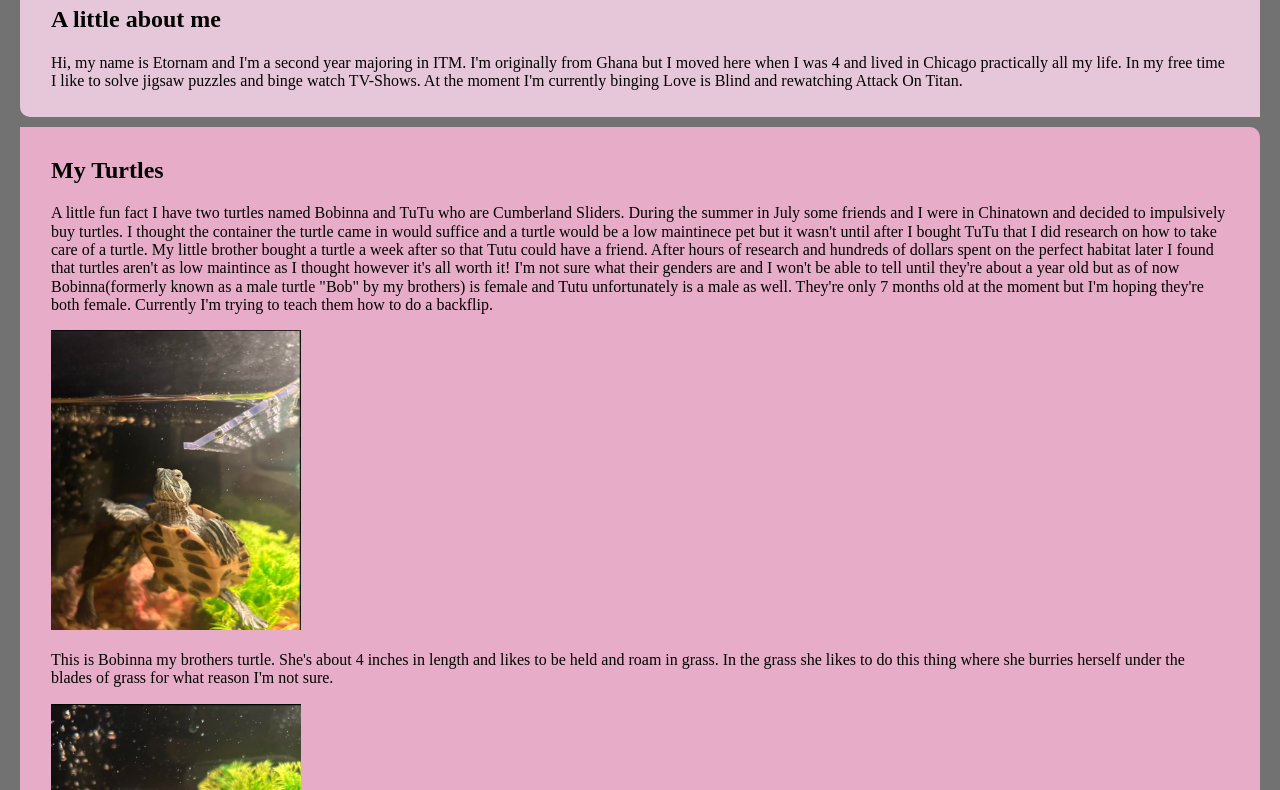
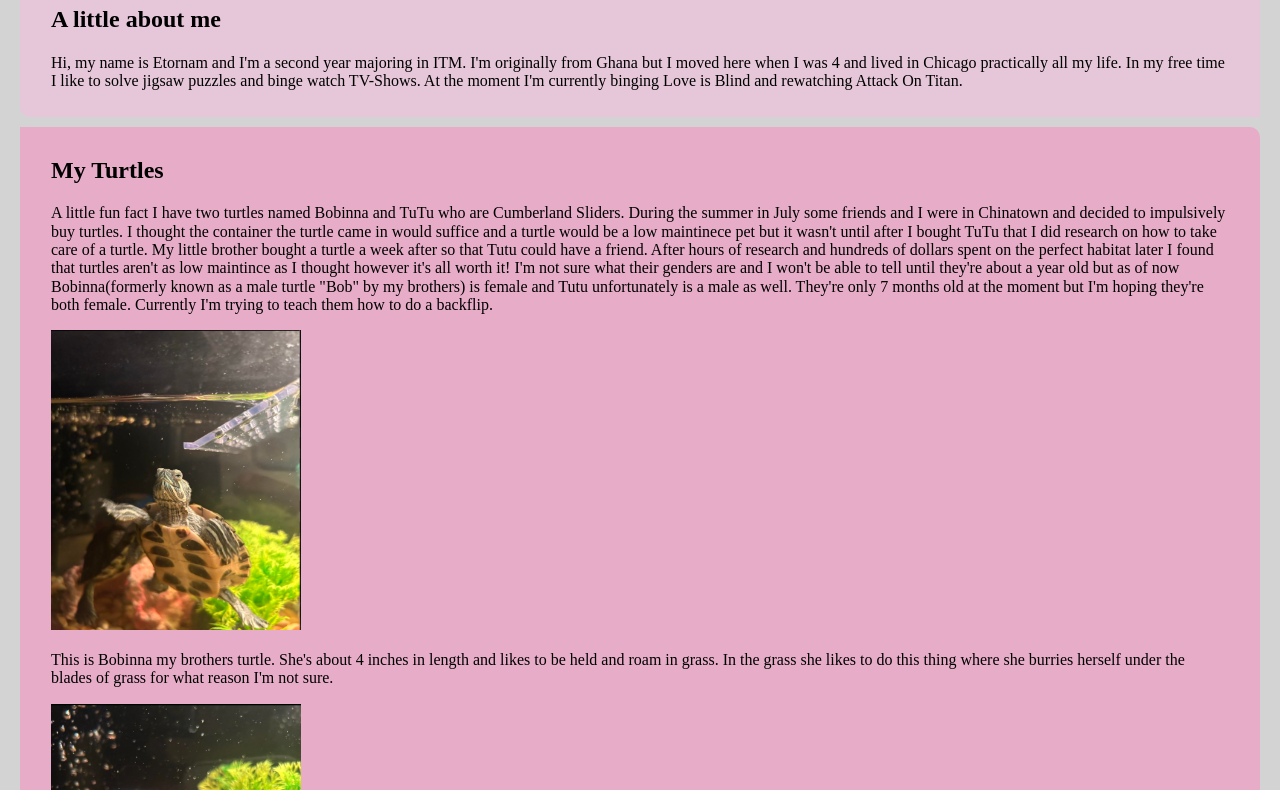
Before and after one commit to etornam19/Project3, a plain HTML site: page index.html in a window 1280 px wide. Shown: the part 156-946 px from the top of the page. Drawn offline with Linux system fonts and the light colour scheme.

Commit message:
Update style.css

```diff
--- a/css/style.css
+++ b/css/style.css
@@ -1,6 +1,6 @@
 body {
   font-family: 'Times New Roman', Times, serif;
-  background-color: #727272;
+  background-color: #d3d3d3;
   margin: 0px
 }
 main{
```
